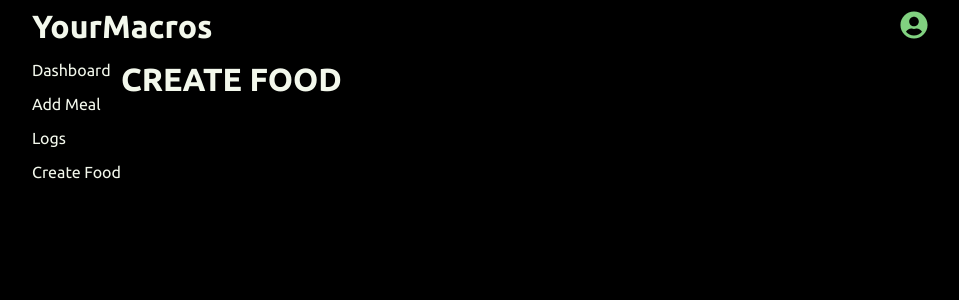
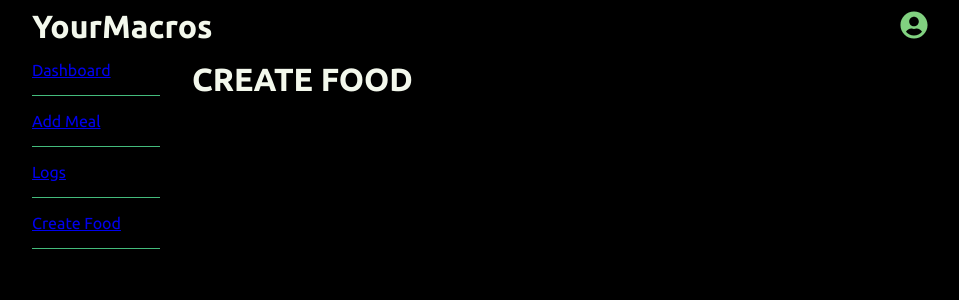
Before and after one commit to jonmico/your-macros, a React (Vite) app in the folder client/: page /create-food in a window 1280 px wide. Shown: the top 300 px of the page, without its empty margins (160-1119 px from the left). Built offline with nearby package versions, Linux system fonts and the light colour scheme.

Commit message:
Add Links to navbar.

```diff
--- a/client/src/components/app-layout/app-layout.module.css
+++ b/client/src/components/app-layout/app-layout.module.css
@@ -1,3 +1,5 @@
 .container {
   display: flex;
+  align-items: flex-start;
+  gap: 2rem;
 }
--- a/client/src/components/navbar/navbar.module.css
+++ b/client/src/components/navbar/navbar.module.css
@@ -1,6 +1,14 @@
+.navbar {
+  flex-basis: 8rem;
+}
 .navList {
   display: flex;
   flex-direction: column;
   list-style-type: none;
   gap: 1rem;
 }
+
+.navItem {
+  padding-bottom: 1rem;
+  border-bottom: 1px solid var(--accent);
+}
--- a/client/src/components/navbar/navbar.tsx
+++ b/client/src/components/navbar/navbar.tsx
@@ -1,13 +1,22 @@
+import { Link } from 'react-router-dom';
 import styles from './navbar.module.css';
 
 export default function Navbar() {
   return (
-    <nav>
+    <nav className={styles.navbar}>
       <ul className={styles.navList}>
-        <li>Dashboard</li>
-        <li>Add Meal</li>
-        <li>Logs</li>
-        <li>Create Food</li>
+        <li className={styles.navItem}>
+          <Link to={'/dashboard'}>Dashboard</Link>
+        </li>
+        <li className={styles.navItem}>
+          <Link to={'/add-meal'}>Add Meal</Link>
+        </li>
+        <li className={styles.navItem}>
+          <Link to={'/logs'}>Logs</Link>
+        </li>
+        <li className={styles.navItem}>
+          <Link to={'create-food'}>Create Food</Link>
+        </li>
       </ul>
     </nav>
   );
```
